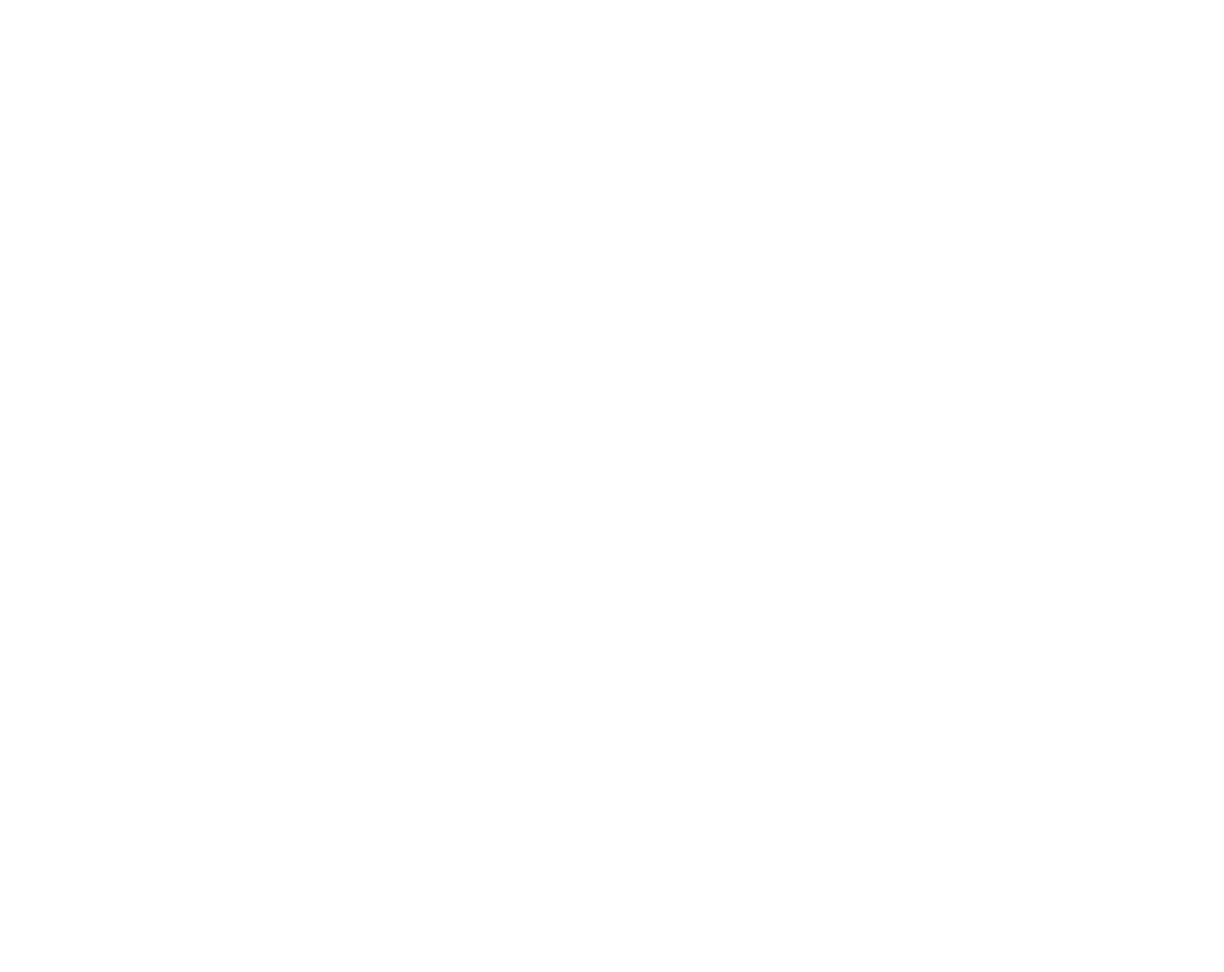
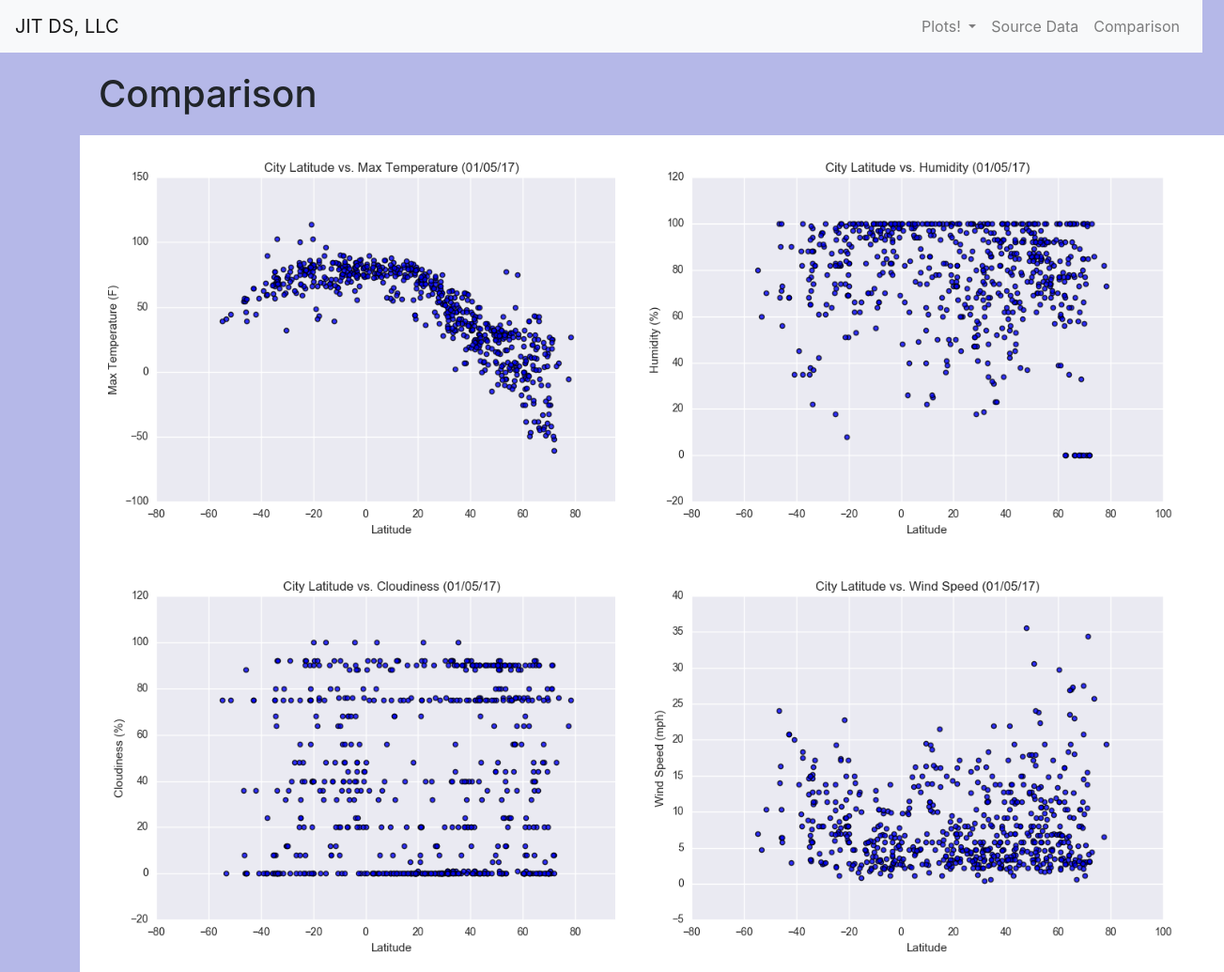
Before and after one commit to d4t4Guy/Web-Design-Challenge, a plain HTML site: page comparison.html in a window 1280 px wide. Shown: the whole page at 94% size, 1303 px wide, since content can reach past the window. Before the commit the page ends 800 px from the top, so only its background shows below. Drawn offline with nearby package versions, Linux system fonts and the light colour scheme.

Commit message:
comparisons built

```diff
--- a/comparison.html
+++ b/comparison.html
@@ -0,0 +1,96 @@
+<!DOCTYPE html>
+<html lang="en">
+
+<head>
+  <!-- Required meta tags for Bootstrap -->
+  <meta charset="utf-8">
+ <!-- <meta name="viewport" content="width=device-width, initial-scale=1, shrink-to-fit=no"> -->
+
+  <title>Comparison</title>
+
+  <!--Bootstrap-->
+<link rel="stylesheet" href="https://stackpath.bootstrapcdn.com/bootstrap/4.3.1/css/bootstrap.min.css" integrity="sha384-ggOyR0iXCbMQv3Xipma34MD+dH/1fQ784/j6cY/iJTQUOhcWr7x9JvoRxT2MZw1T" crossorigin="anonymous">
+
+<!--Custom styles-->
+<link rel="stylesheet" href="style.css">
+</head>
+
+<body>
+  <nav class="navbar navbar-expand-lg navbar-light bg-light">
+    <a class="navbar-brand" href="index.html">JIT DS, LLC</a>
+    <button class="navbar-toggler" type="button" data-toggle="collapse" data-target="#navbarSupportedContent" aria-controls="navbarSupportedContent" aria-expanded="false" aria-label="Toggle navigation">
+      <span class="navbar-toggler-icon"></span>
+    </button>
+    <div class="collapse navbar-collapse" id="navbarSupportedContent">
+      <ul class="navbar-nav mr-auto">
+      </ul>
+
+    </div>
+    <!--Need separate division to align some links on the right. cf, https://stackoverflow.com/questions/19733447/bootstrap-navbar-with-left-center-or-right-aligned-items/20362024-->
+    <div class="collapse navbar-collapse" id="navbarSupportedContent">
+      <ul class="navbar-nav ml-auto">
+        <li class="nav-item dropdown">
+          <a class="nav-link dropdown-toggle" href="#" id="navbarDropdown" role="button" data-toggle="dropdown" aria-haspopup="true" aria-expanded="false">
+            Plots!
+          </a>
+          <div class="dropdown-menu" aria-labelledby="navbarDropdown">
+            <a class="dropdown-item" href="vClouds.html">Clouds</a>
+            <a class="dropdown-item" href="vHumidity.html">Humidity</a>
+            <a class="dropdown-item" href="vMax-temp.html">Maximum Temp</a>
+            <a class="dropdown-item" href="vWind-speed.html">Wind Speed</a>
+
+
+
+        <li class="nav-item">
+          <a class="nav-link" href="data.html">Source Data</a>
+        </li>
+        <li class="nav-item">
+          <a class="nav-link" href="comparison.html">Comparison</a>
+        </li>
+      </ul>
+  </div>
+  </nav>
+  <main>
+    <div class="container">
+        <div class="row">                        <!--Top row (Heading)-->
+            <div class="col-md-12">
+                <header class="header">
+                    <h1>Comparison</h1>
+                  </header>
+                  </div>
+                </div>
+
+    <div class="row">                        <!--First row-->
+        <div class="col-md-6">
+            <div class="comp_image"><img src="Images/Fig1.png"></div>
+        </div>
+        <div class="col-md-6">
+            <div class="comp_image"><img src="Images/Fig2.png"></div>
+        </div>
+     </div>
+    <div class="row">                        <!--Second (bottom) row-->
+        <div class="col-md-6">
+            <div class="comp_image"><img src="Images/Fig3.png"></div>
+        </div>
+        <div class="col-md-6">
+            <div class="comp_image"><img src="Images/Fig4.png"></div>
+        </div>
+     </div>
+    </div>
+
+  <!--      <div class="row">
+            <div class="col-md-6">
+                <div class = "image">
+                <img src="Images/Fig2.png">
+                <img src="Images/Fig4.png">
+                </div>
+        </div>col
+      </div>row
+    </div>container
+-->
+  </main>
+<!--Scripts required to make the navbar dropdown menu functional, pulled from bootstrap instructor demo (activity 11-3-5)-->
+  <script src="https://code.jquery.com/jquery-3.3.1.slim.min.js" integrity="sha384-q8i/X+965DzO0rT7abK41JStQIAqVgRVzpbzo5smXKp4YfRvH+8abtTE1Pi6jizo" crossorigin="anonymous"></script>
+  <script src="https://stackpath.bootstrapcdn.com/bootstrap/4.3.1/js/bootstrap.min.js" integrity="sha384-JjSmVgyd0p3pXB1rRibZUAYoIIy6OrQ6VrjIEaFf/nJGzIxFDsf4x0xIM+B07jRM" crossorigin="anonymous"></script>
+  </body>
+</html>
--- a/style.css
+++ b/style.css
@@ -48,9 +48,8 @@ body {background: #B5B8E8;}
 
 /*floating image to left and resizing relative to container, so it fits within column*/
 .image img {
-    /*float:left; --to allow text to wrap around image*/
-    max-width: 75%;
-    max-height: Auto;
+  max-width: 80%;
+  max-height: auto;
 }
 
 .sidebar_image img {
@@ -65,6 +64,12 @@ body {background: #B5B8E8;}
   float:none;
   margin: 10px;
   max-width: 80%;
+  max-height: Auto;
+}
+.comp_image img {
+  float:left;
+  margin: none;
+  max-width: 120%;
   max-height: Auto;
 }
 
```
